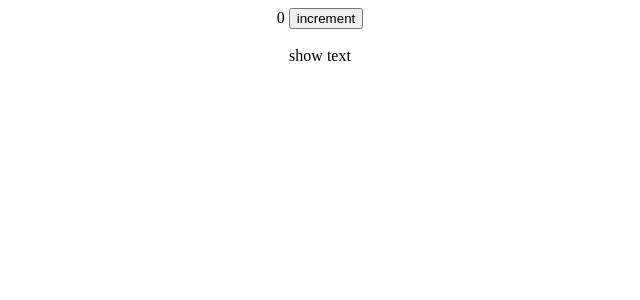
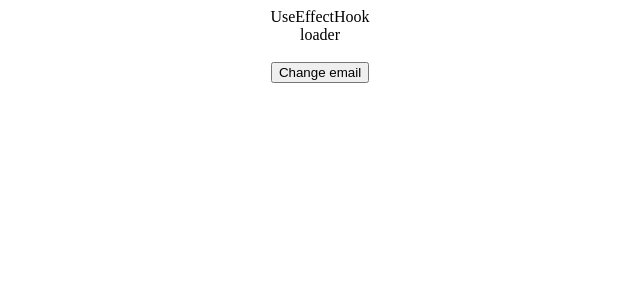
Before and after one commit to pranandv/React-hooks, a React (Create React App) app: page / in a window 1280 px wide. Shown: the top 300 px of the page, without its empty margins (320-960 px from the left). Built offline with nearby package versions, Linux system fonts and the light colour scheme; no server answers.

Commit message:
use effect

```diff
--- a/package.json
+++ b/package.json
@@ -6,6 +6,7 @@
     "@testing-library/jest-dom": "^5.16.5",
     "@testing-library/react": "^13.4.0",
     "@testing-library/user-event": "^13.5.0",
+    "axios": "^1.2.1",
     "react": "^18.2.0",
     "react-dom": "^18.2.0",
     "react-scripts": "5.0.1",
--- a/src/App.js
+++ b/src/App.js
@@ -1,13 +1,14 @@
 import './App.css';
+import UseEffectHook from './useEffect/UseEffectHook';
 // import UseStateLearning from './useState/UseState'
-import UseReducerHook from './useReducer/UseReducerHook';
+// import UseReducerHook from './useReducer/UseReducerHook';
 
 function App() {
   return (
     <div className="App">
       {/* <UseStateLearning/> */}
-
-    <UseReducerHook/>
+      {/* <UseReducerHook/> */}
+      <UseEffectHook/>
     </div>
   );
 }
--- /dev/null
+++ b/src/useEffect/UseEffectHook.js
@@ -0,0 +1,24 @@
+import React, { useEffect, useState } from 'react'
+import axios from 'axios'
+
+function UseEffectHook() {
+
+    const [data, setdata] = useState(" ")
+    const [counter, setcounter] = useState(0)
+
+    useEffect(() => {
+        axios.get("https://jsonplaceholder.typicode.com/comments").then((response) => setdata(response.data))
+    }, [])
+
+    return (
+        <div>UseEffectHook <br />
+            {data[counter].email ? data[counter].email : "loader"}
+            <br />
+            <br />
+            <button onClick={() => setcounter(counter + 1)}>Change email</button>
+        </div>
+
+    )
+}
+
+export default UseEffectHook
```
Also changed, not shown: 1 other file (tests, documents, lock files or other folders).
